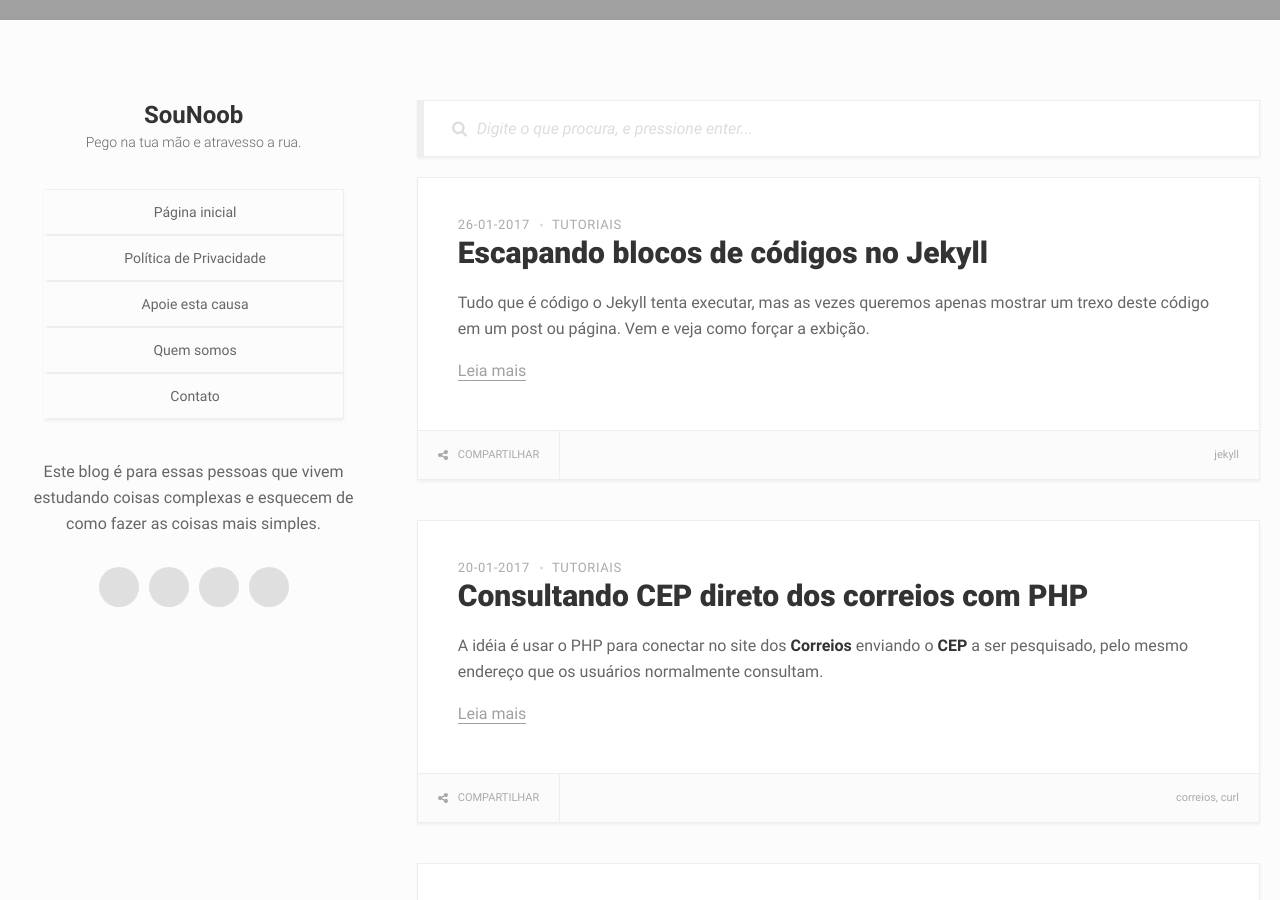
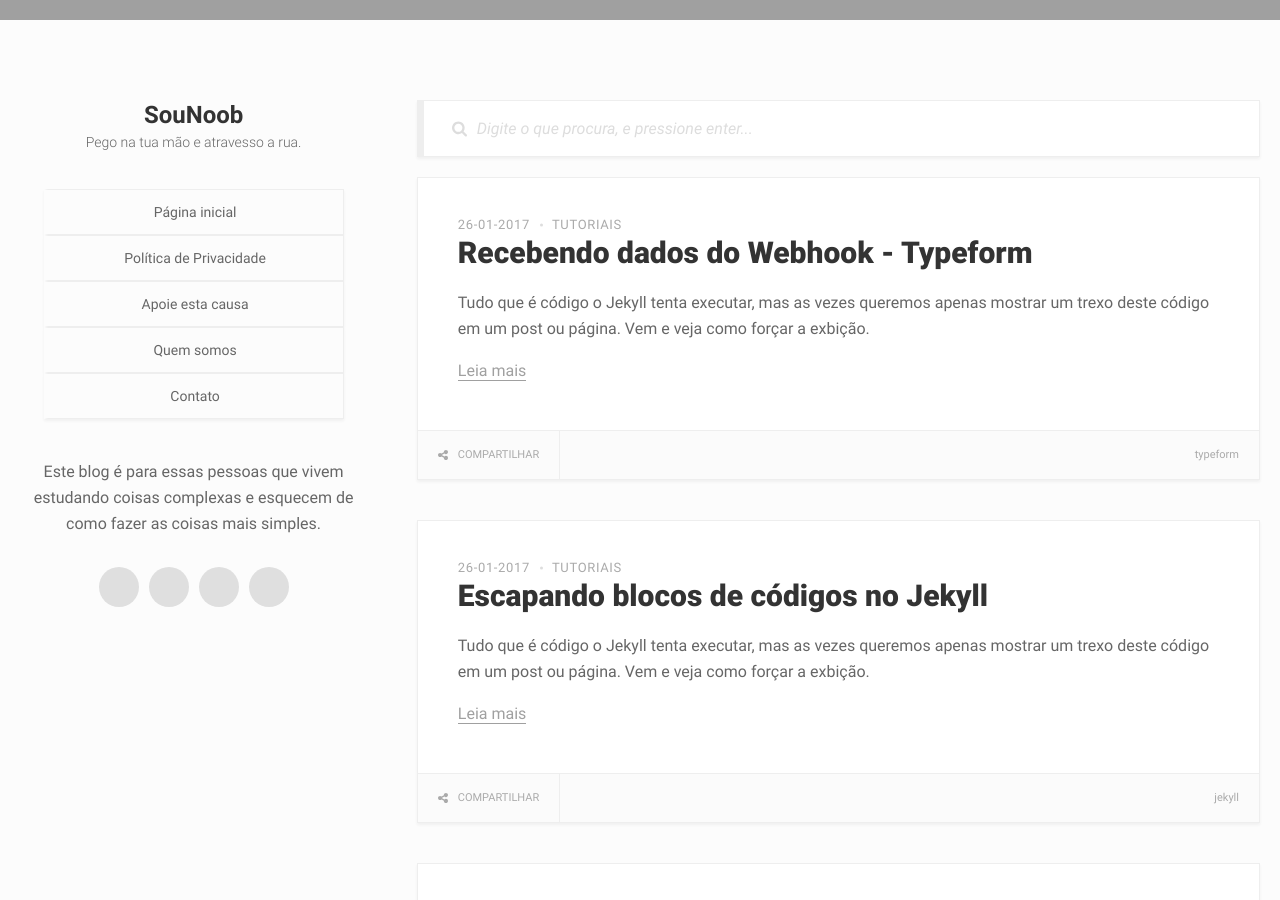
Before and after one commit to sounoob/sounoob.github.io, a Jekyll site: the page built from index.html, in a window 1280 px wide and 900 px high. Built offline with Jekyll 4.4.1, drawn with Linux system fonts in a browser that asks for light colours; the list of posts is cut into pages by our own code; some of the changed text lies outside the part shown.

Commit message:
htmlproofer  errors

```diff
--- a/_posts/2017-01-06-sitemap-e-robots-no-jekyll.html
+++ b/_posts/2017-01-06-sitemap-e-robots-no-jekyll.html
@@ -20,8 +20,10 @@
 Primeira coisa e mais importante é criar um mapa de site para informar aos buscadores onde está nossas URL`s que queremos indexar.
 <p>
     Para isso adicione no arquivo <b>_config.yml</b>.
+</p>
 <pre>gems:
     - jekyll-sitemap</pre>
+<p>
 Por padrão todas páginas irão serem incluidas no sitemp, as que você não quiser, utilize <b><i>sitemap: false</i></b> no <i>YAML front matter</i> do seus documentos ou páginas.
 </p>
 <h2>Adicione robots.txt</h2>
--- /dev/null
+++ b/_posts/2017-03-13-recebendo-dados-do-webhook-typeform.html
@@ -0,0 +1,38 @@
+---
+title: Recebendo dados do Webhook - Typeform
+date: 2017-01-26 00:00:01 -02:00
+permalink: "/recebendo-dados-do-webhook-typeform/"
+categories:
+- Tutoriais
+tags:
+- Typeform
+author: Sena
+layout: post
+---
+
+<p>
+    Tudo que é código o Jekyll tenta executar, mas as vezes queremos apenas mostrar um trexo deste código em um
+    post ou página. Vem e veja como forçar a exbição.
+</p>
+<!--more-->
+
+<p>
+    Em minha jornada de blogueiro passei raiva com o <strong>Jekyll</strong> enquanto tentava escrever sobre como programar
+    com <strong>Jekyll</strong>.
+</p>
+<p>Digamos que você precise mostrar o seguinte código:</p>
+{% highlight jekyll linenos %}{% raw %}{% if post.size > 0 %}
+{% endif %}{% endraw %}{% endhighlight %}
+<p>
+    Esse apenas copiando e colando ele será executado, já que o <strong>Jekyll</strong>
+    consegue entender a instrução.
+</p>
+<p>Para evitar que o <strong>Jekyll</strong> execute o código, insira-o dentro de raw, exatamente como no código abaixo:</p>
+
+{% highlight jekyll linenos %}{% raw %}{% raw %}
+{% if post.size > 0 %}
+{% endif %}
+{% {% endraw %}endraw %}{% raw %}
+{% endraw %}{% endhighlight %}
+
+<p>Bom, por hoje é só. Espero que tenham gostado da novidade.</p>
```
Also changed, not shown: _posts/2016-12-31-trabalhando-com-eventos-no-google-analytcs.html (+4 -4 lines).
